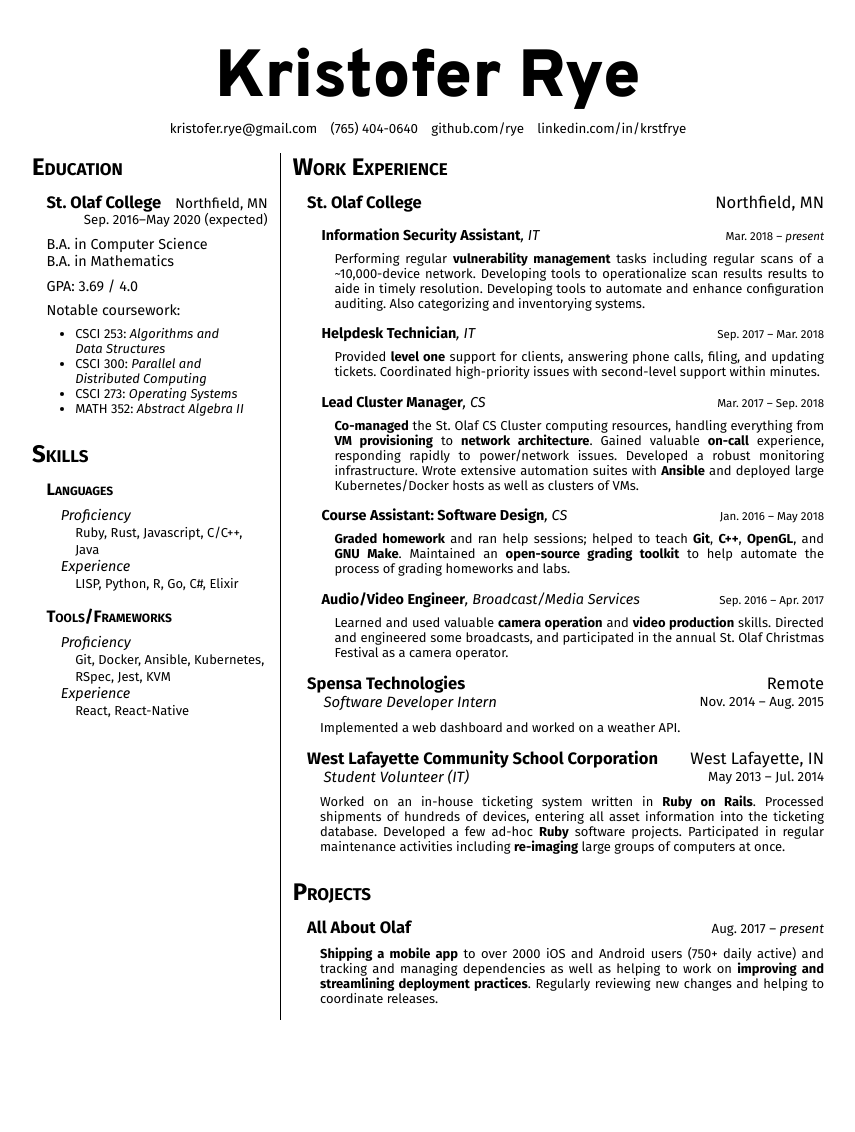
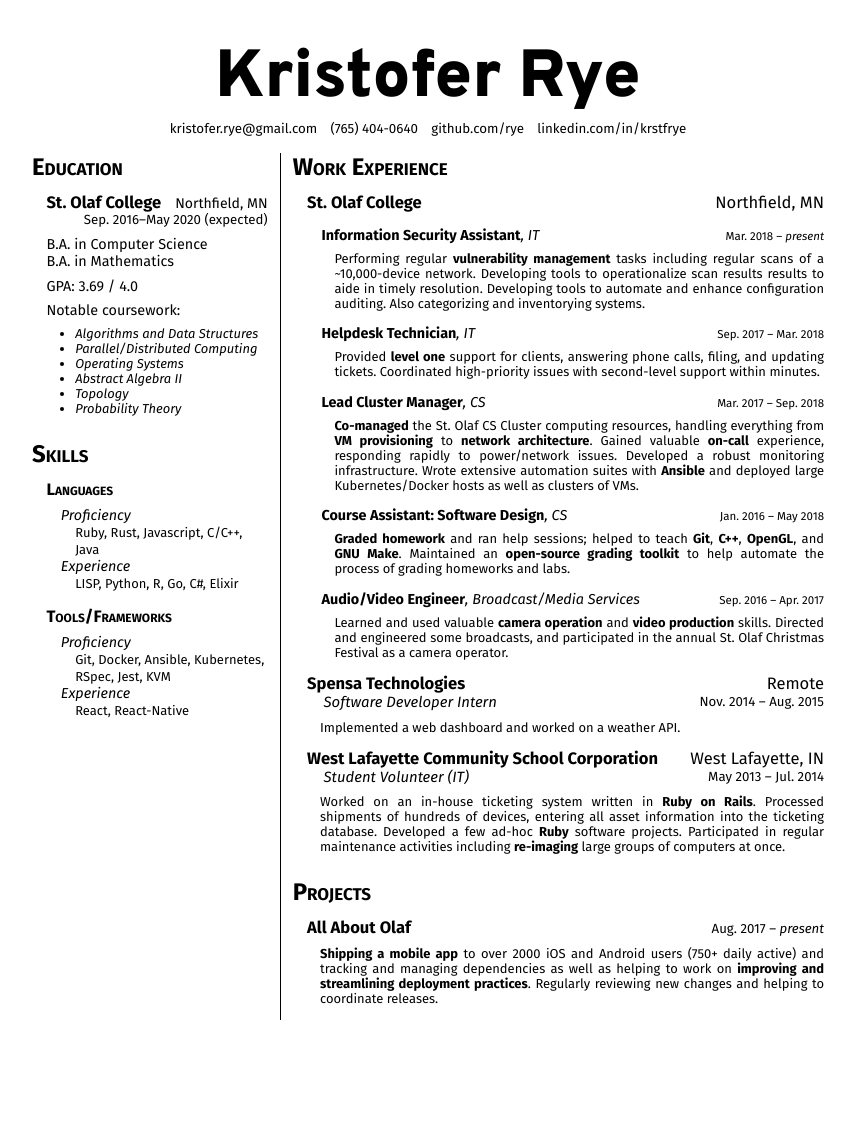
Before and after one commit to rye/krye.io, a Jekyll site: the page built from resume.html, in a window 1280 px wide. Shown: the whole page, without its empty margins (212-1067 px from the left). Built offline with Jekyll 4.4.1, drawn with Linux system fonts in a browser that asks for light colours.

Commit message:
Reformat notable coursework section
Signed-off-by: Kristofer Rye <kristofer.rye@gmail.com>

```diff
--- a/resume.html
+++ b/resume.html
@@ -54,10 +54,12 @@ title: 'Resume | Kristofer Rye'
 			<p class="gpa">GPA: 3.69 / 4.0</p>
 			<p class="edu-relevant-coursework">Notable coursework:</p>
 			<ul class="smaller-content">
-				<li>CSCI 253: <i>Algorithms and Data&nbsp;Structures</i></li>
-				<li>CSCI 300: <i>Parallel and Distributed&nbsp;Computing</i></li>
-				<li>CSCI 273: <i>Operating Systems</i></li>
-				<li>MATH 352: <i>Abstract Algebra II</i></li>
+				<li><i>Algorithms and Data&nbsp;Structures</i></li>
+				<li><i>Parallel/Distributed Computing</i></li>
+				<li><i>Operating Systems</i></li>
+				<li><i>Abstract Algebra II</i></li>
+				<li><i>Topology</i></li>
+				<li><i>Probability Theory</i></li>
 			</ul>
 		</section>
 	</section>
```
